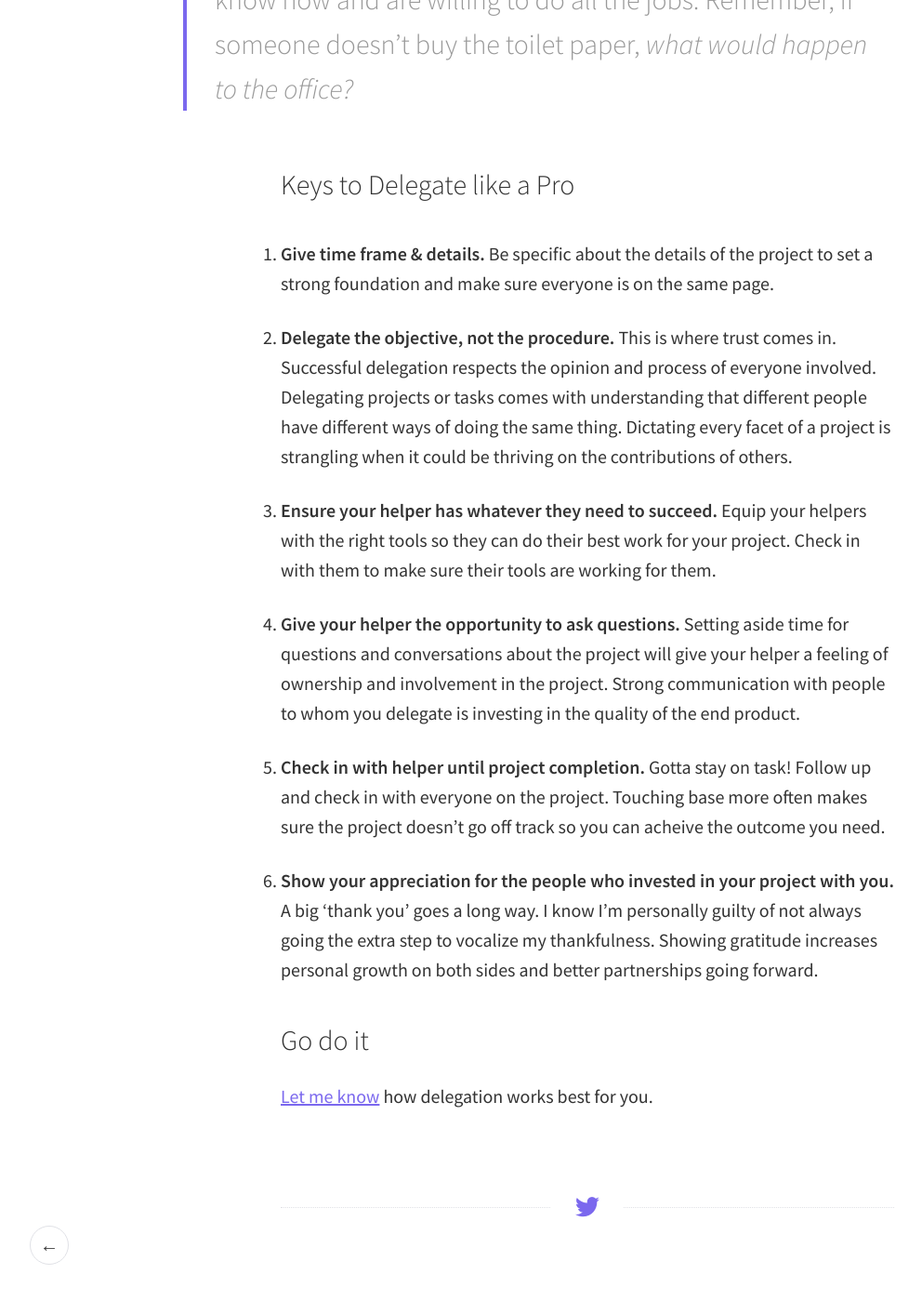
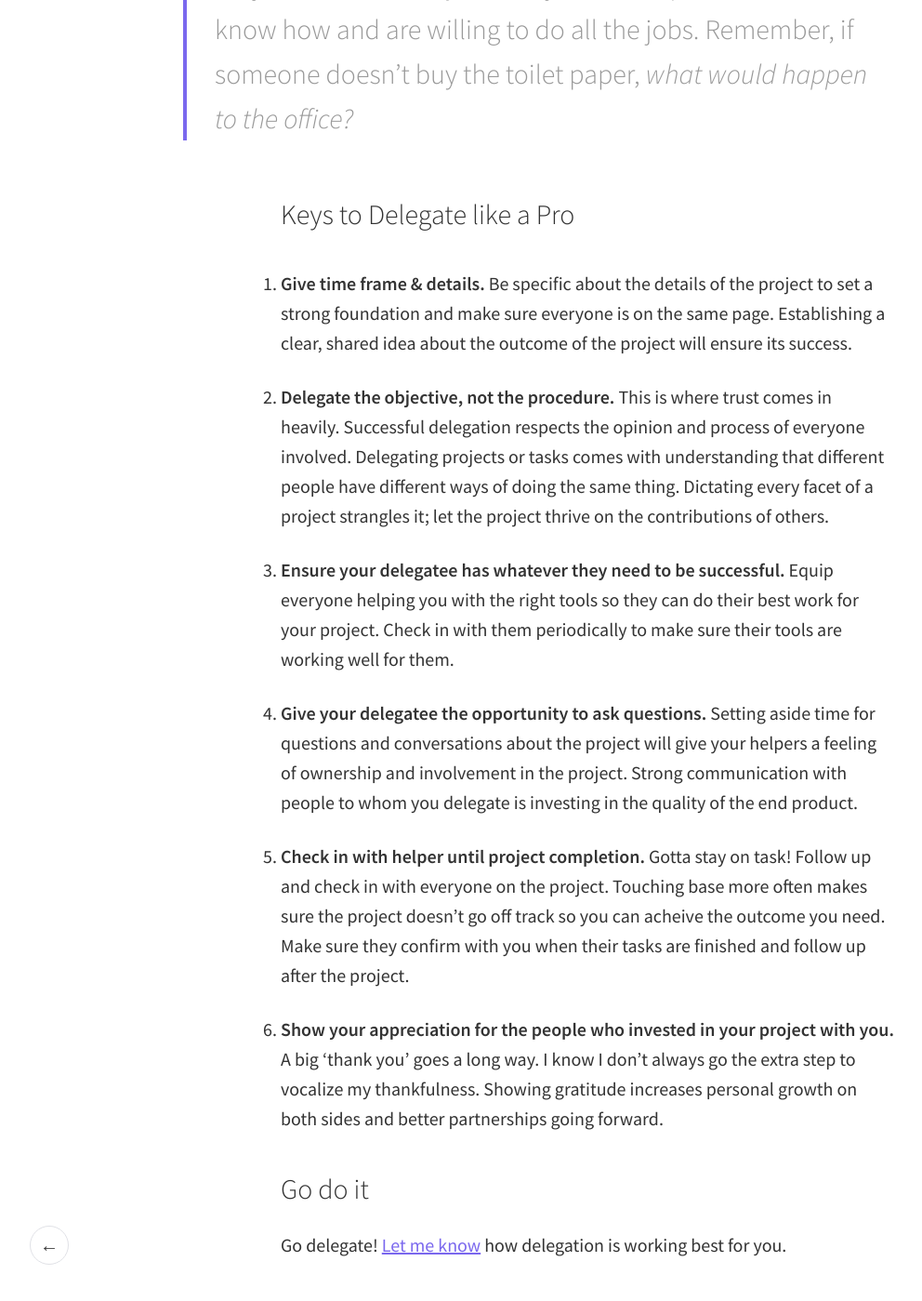
Before and after one commit to lenamasek/lenamasek.github.io, a Jekyll site: the page built from _posts/2015-10-08-art-of-delegation.markdown, in a window 1280 px wide and 1400 px high, scrolled down 1316 px. Shown: the whole window at 93% size, without its empty margins (8-1000 px from the left). Built offline with Jekyll 4.4.1, drawn with Linux system fonts in a browser that asks for light colours; some of the changed text lies outside the part shown.

Commit message:
delegate conent

```diff
--- a/_posts/2015-10-08-art-of-delegation.markdown
+++ b/_posts/2015-10-08-art-of-delegation.markdown
@@ -5,34 +5,37 @@ date:   2015-10-08
 category: blog
 ---
 
-Over the past year or so at [Torque](http://torque.digital), we've been sharing skills and knowledge in small sessions with each other. We're working toward a consistent workshop schedule, and right now, that looks like a weekly 2:30pm 'tea time' in the conference room. This week, Partner and Creative Director [Jennifer Masi](http://torque.digital/team/jennifer-masi) gave us tips and tricks about *The Art of Delegating*, also known by her actionable phrase, "Delegate to Elevate."
+Over the past year at [Torque](http://torque.digital), we've been sharing skills and knowledge with each other in small, periodical workshops. These days, that looks like a weekly 2:30pm 'tea time' in the conference room. For this week's workshop, Partner and Creative Director [Jennifer Masi](http://torque.digital/team/jennifer-masi) gave us tips and tricks about *The Art of Delegating*, also known by her actionable phrase, "Delegate to Elevate."
 
-I want to share her knowledge with you because I believe it's really important, and it's something I really need to learn myself. I know too many people who tend to work alone in a void. If we work alone, we may let strong skills for teamwork, collaboration, and trust for others atrophy. These traits provide a necessary foundation for delegation. It can be scary to invite someone else in to your creative process, but your work – *and sanity* – may suffer if you always do it alone.
+I'm morphing her presentation into a post so I can share it with you because I believe it's really important, and it's something I need to learn myself. Many people I know work alone – sometimes literally alone, other times they're not working collaboratively with their teammates. I am definitely guilty of this. If we work alone, we may let strong skills for teamwork, collaboration, and trust for others atrophy. We need these traits to provide a necessary foundation for delegation, and we need the practice of delegation to strengthen those traits in us. It can be scary to invite someone else in to your creative process, but your work – *and sanity* – may suffer if you always do it alone.
+
+
 
 ### Goals of Delegation
 Delegating helps elevate you to your best use and elevates helpers as they learn and grow. Delegating helps you learn to trust others, gets the job done well, and diversifies perspectives going into the project.
 
 
+
 ### Ask yourself, Is this a delegation moment?
-Just because a task is assigned to you, doesn’t mean you need to be the one to complete it. It can always be delegated. Can you delegate anything on your plate right now?
-Important to note:
+Just because a task is assigned to you, doesn’t mean you need to be the one to complete it – it can often be delegated. Delegation is also not a status indicator. Jennifer makes an important note:
 
 > No job is beneath anyone. All jobs are important. Leaders know how and are willing to do all the jobs. Remember, if someone doesn’t buy the toilet paper, *what would happen to the office?*
 
 
+
 ### Keys to Delegate like a Pro
-1. **Give time frame & details.** Be specific about the details of the project to set a strong foundation and make sure everyone is on the same page.
+1. **Give time frame & details.** Be specific about the details of the project to set a strong foundation and make sure everyone is on the same page. Establishing a clear, shared idea about the outcome of the project will ensure its success.
 
-2. **Delegate the objective, not the procedure.** This is where trust comes in. Successful delegation respects the opinion and process of everyone involved. Delegating projects or tasks comes with understanding that different people have different ways of doing the same thing. Dictating every facet of a project is strangling when it could be thriving on the contributions of others.
+2. **Delegate the objective, not the procedure.** This is where trust comes in heavily. Successful delegation respects the opinion and process of everyone involved. Delegating projects or tasks comes with understanding that different people have different ways of doing the same thing. Dictating every facet of a project strangles it; let the project thrive on the contributions of others.
 
-3. **Ensure your helper has whatever they need to succeed.** Equip your helpers with the right tools so they can do their best work for your project. Check in with them to make sure their tools are working for them.
+3. **Ensure your delegatee has whatever they need to be successful.** Equip everyone helping you with the right tools so they can do their best work for your project. Check in with them periodically to make sure their tools are working well for them.
 
-4. **Give your helper the opportunity to ask questions.** Setting aside time for questions and conversations about the project will give your helper a feeling of ownership and involvement in the project. Strong communication with people to whom you delegate is investing in the quality of the end product.
+4. **Give your delegatee the opportunity to ask questions.** Setting aside time for questions and conversations about the project will give your helpers a feeling of ownership and involvement in the project. Strong communication with people to whom you delegate is investing in the quality of the end product.
 
-5. **Check in with helper until project completion.** Gotta stay on task! Follow up and check in with everyone on the project. Touching base more often makes sure the project doesn't go off track so you can acheive the outcome you need.
+5. **Check in with helper until project completion.** Gotta stay on task! Follow up and check in with everyone on the project. Touching base more often makes sure the project doesn't go off track so you can acheive the outcome you need. Make sure they confirm with you when their tasks are finished and follow up after the project.
 
-6. **Show your appreciation for the people who invested in your project with you.** A big 'thank you' goes a long way. I know I'm personally guilty of not always going the extra step to vocalize my thankfulness. Showing gratitude increases personal growth on both sides and better partnerships going forward.
+6. **Show your appreciation for the people who invested in your project with you.** A big 'thank you' goes a long way. I know I don't always go the extra step to vocalize my thankfulness. Showing gratitude increases personal growth on both sides and better partnerships going forward.
 
 
 ### Go do it
-[Let me know](http://twitter.com/lenamasek) how delegation works best for you.
+Go delegate! [Let me know](http://twitter.com/lenamasek) how delegation is working best for you.
```
